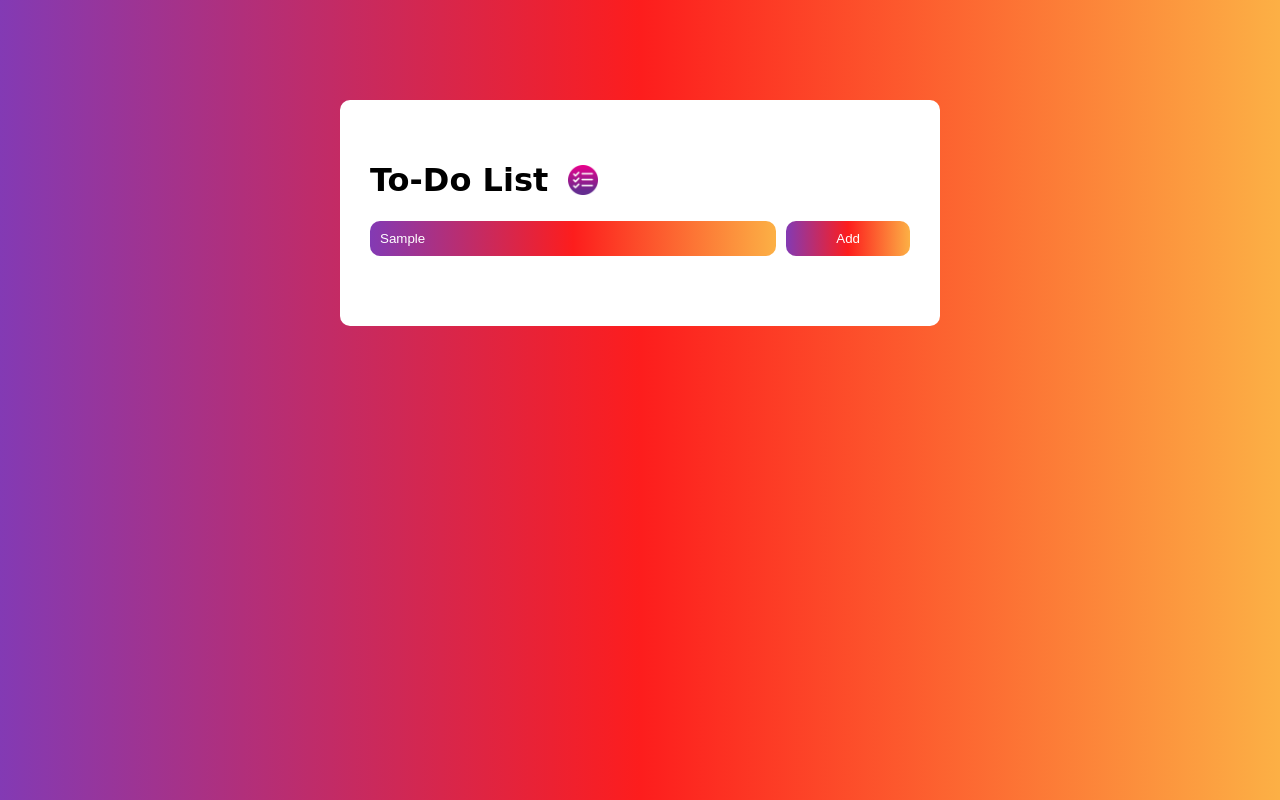
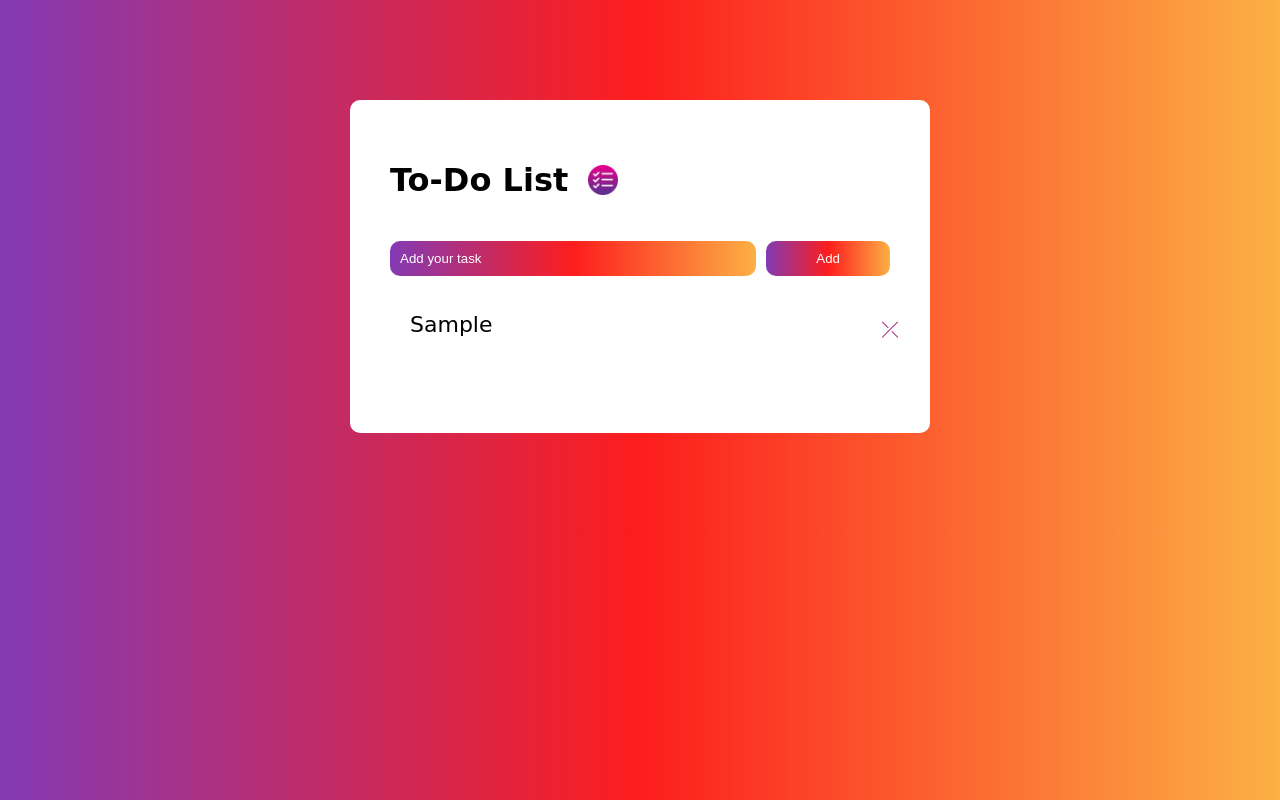
Before and after one commit to aigib/to-do-app, a plain HTML site: page index.html in a window 1280 px wide. Both pictures are taken after typing "Sample" into the empty fields and a click on the button "Add". Drawn offline with Linux system fonts and the light colour scheme; a web font is replaced by a local one.

Commit message:
Added javascript

```diff
--- a/app.js
+++ b/app.js
@@ -0,0 +1,41 @@
+const inputBox = document.getElementById("input-box");
+const taskContainer = document.getElementById("task-container");
+
+function addTask() {
+  if (inputBox.value === "") {
+    alert("Wright something");
+  } else {
+    let li = document.createElement("li");
+    li.innerHTML = inputBox.value;
+    taskContainer.appendChild(li);
+    let span = document.createElement("span");
+    span.innerHTML = "⤫";
+    li.appendChild(span);
+  }
+  inputBox.value = "";
+  saveData();
+}
+
+taskContainer.addEventListener(
+  "click",
+  function (event) {
+    if (event.target.tagName === "LI") {
+      event.target.classList.toggle("checked");
+      saveData();
+    } else if (event.target.tagName === "SPAN") {
+      event.target.parentElement.remove();
+      saveData();
+    }
+  },
+  false
+);
+
+function saveData() {
+  localStorage.setItem("data", taskContainer.innerHTML);
+}
+
+function showData() {
+  taskContainer.innerHTML = localStorage.getItem("data");
+}
+
+showData();
--- a/index.html
+++ b/index.html
@@ -23,8 +23,11 @@
             placeholder="Add your task"
             required
           />
-          <button>Add</button>
+          <button onclick="addTask()">Add</button>
         </div>
+        <ul id="task-container">
+          <li class="checked"></li>
+        </ul>
       </div>
     </div>
 
--- a/src/styles.css
+++ b/src/styles.css
@@ -17,13 +17,14 @@ body {
   background: white;
   border-radius: 10px;
   margin: 100px auto;
-  padding: 40px 30px 70px;
+  padding: 40px 20px 70px;
 }
 
 .to-do h1 {
   font-family: "Edu QLD Beginner", cursive;
   display: flex;
   align-items: center;
+  margin-left: 20px;
 }
 
 .to-do h1 img {
@@ -36,6 +37,7 @@ body {
   justify-content: space-between;
   align-items: center;
   border-radius: 30px;
+  padding: 20px;
 }
 
 input {
@@ -70,4 +72,31 @@ button {
   border-radius: 10px;
   padding: 10px 50px;
   margin-left: 10px;
+  cursor: pointer;
 }
+
+ul li {
+  font-family: "Edu QLD Beginner", cursive;
+  list-style: none;
+  padding-bottom: 10px;
+  position: relative;
+  font-size: 22px;
+  cursor: pointer;
+}
+
+ul li.checked {
+  text-decoration: line-through;
+  opacity: 0.5;
+}
+
+ul li span {
+  position: absolute;
+  width: 40px;
+  height: 40px;
+  font-size: 22px;
+  color: #a63188;
+  text-align: center;
+  right: 0;
+  top: 5px;
+  cursor: pointer;
+}
```
